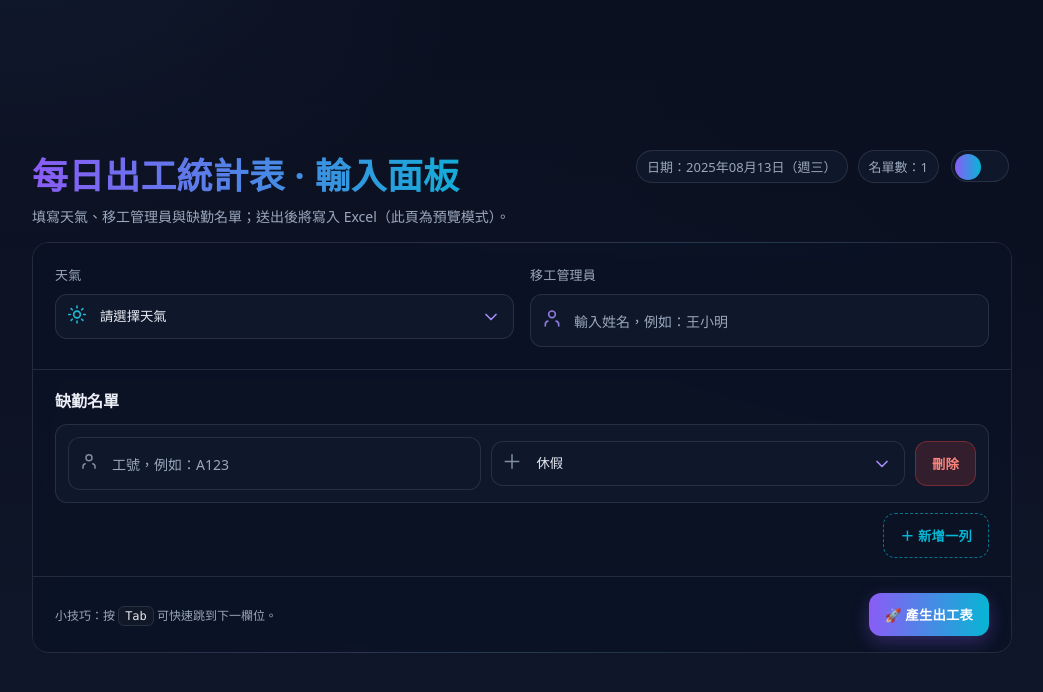
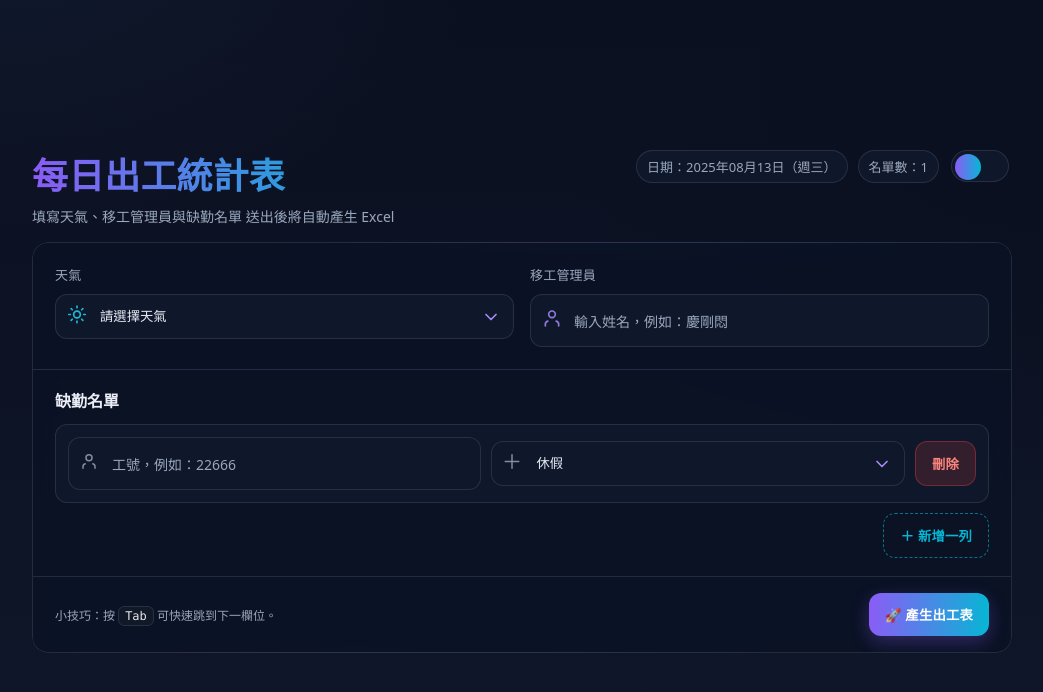
Before and after one commit to sswu1009/work-attendance-system, a Flask app: page / in a window 1280 px wide. Shown: the top 692 px of the page, without its empty margins (118-1161 px from the left). Run offline with Flask 3, Linux system fonts and the light colour scheme.

Commit message:
Update index.html 改文字

```diff
--- a/templates/index.html
+++ b/templates/index.html
@@ -106,8 +106,8 @@
   <div class="wrap">
     <div class="header">
       <div>
-        <h1 class="title">每日出工統計表 · 輸入面板</h1>
-        <p class="subtitle">填寫天氣、移工管理員與缺勤名單；送出後將寫入 Excel（此頁為預覽模式）。</p>
+        <h1 class="title">每日出工統計表 </h1>
+        <p class="subtitle">填寫天氣、移工管理員與缺勤名單 送出後將自動產生 Excel </p>
       </div>
       <div class="actions">
         <span class="infobar">
@@ -140,7 +140,7 @@
             <span class="label">移工管理員</span>
             <div class="control float">
               <input id="manager" name="manager" class="input" placeholder=" " required />
-              <label class="floating" for="manager">輸入姓名，例如：王小明</label>
+              <label class="floating" for="manager">輸入姓名，例如：慶剛悶</label>
               <span class="icon" aria-hidden="true">
                 <svg width="20" height="20" viewBox="0 0 24 24" fill="none" stroke="#a78bfa" stroke-width="2" stroke-linecap="round" stroke-linejoin="round"><path d="M20 21v-2a4 4 0 0 0-3-3.87"/><path d="M4 21v-2a4 4 0 0 1 3-3.87"/><circle cx="12" cy="7" r="4"/></svg>
               </span>
@@ -154,7 +154,7 @@
             <div class="row">
               <div class="control float">
                 <input name="emp_id" class="input" placeholder=" " required />
-                <label class="floating">工號，例如：A123</label>
+                <label class="floating">工號，例如：22666</label>
                 <span class="icon" aria-hidden="true">
                   <svg width="18" height="18" viewBox="0 0 24 24" fill="none" stroke="#94a3b8" stroke-width="2" stroke-linecap="round" stroke-linejoin="round"><path d="M20 21v-2a4 4 0 0 0-3-3.87"/><path d="M4 21v-2a4 4 0 0 1 3-3.87"/><circle cx="12" cy="7" r="4"/></svg>
                 </span>
```
